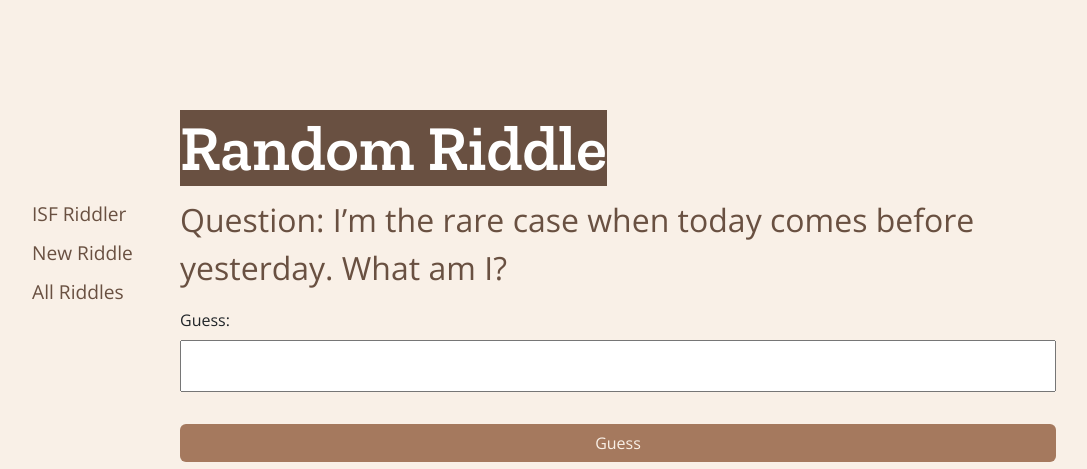
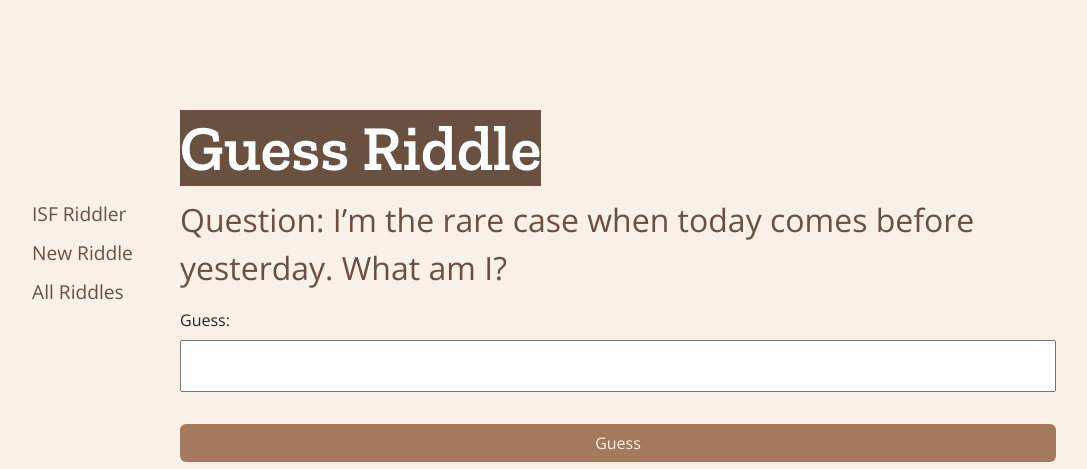
Before and after one commit to the-isf-academy/lab_riddler_tracks, a Django app: page /riddle/guess/1/ in a window 1280 px wide. Shown: the top 469 px of the page, without its empty margins (112-1199 px from the left). Run offline with Django 4.2, Linux system fonts and the light colour scheme; data comes from the database, SQL or seed files in the repository; both versions use the stored data as it was after the commit; some libraries are stand-ins or nearby versions.

Commit message:
add comments, add diffculty print, add fuzzywuzzy

```diff
--- a/pyproject.toml
+++ b/pyproject.toml
@@ -10,6 +10,7 @@ packages = [{include = "riddle_site"}]
 python = "^3.8.1"
 Django = "^4.1.7"
 django-bootstrap-v5 = "^1.0.11"
+fuzzywuzzy = "^0.18.0"
 
 
 [build-system]
--- a/riddle_app/models.py
+++ b/riddle_app/models.py
@@ -1,4 +1,6 @@
 from django.db import models
+from fuzzywuzzy import fuzz
+
 
 # Create your models here.
 
@@ -23,6 +25,17 @@ class Riddle(models.Model):
     def __str__(self):
         return f"{self.question}"
 
+    def check_guess(self,guess):
+        MIN_FUZZ_RATIO = 70
+
+        similarity = fuzz.ratio(guess.lower(), self.answer.lower())
+
+        if similarity >= MIN_FUZZ_RATIO:
+            return True
+        else:
+            return False
+
+
     def increase_likes(self):
         self.likes += 1
         self.save()
--- a/riddle_app/templates/riddle_detail.html
+++ b/riddle_app/templates/riddle_detail.html
@@ -5,6 +5,8 @@
 
 
     <p><b>Question:</b> {{ riddle.question }}</p>
+    <p><b>Difficulty:</b> {{ riddle.get_difficulty_display }}</p>
+
     <p><b>Likes:</b> {{ riddle.likes }}</p>
 
    <div class="container">
--- a/riddle_app/templates/riddle_guess.html
+++ b/riddle_app/templates/riddle_guess.html
@@ -1,11 +1,11 @@
 {% extends "base.html" %}
 
 {% block content %}
-    <h1>Random Riddle</h1>
+    <h1>Guess Riddle</h1>
 
     <p><b>Question: </b>{{ riddle }}</p>
 
-    {% if message %}
+    {% if has_message %}
         <p><b>Correct: </b>{{message}}</p>
 
         <button class="btn shadow-none"><a href="{% url 'riddle-guess' pk=riddle.id %}">Guess Again</a></button>
--- a/riddle_app/views.py
+++ b/riddle_app/views.py
@@ -1,11 +1,12 @@
-from django.shortcuts import render, get_object_or_404
+from django.shortcuts import render
 from django.http import HttpResponseRedirect
 from django.views.generic import FormView, ListView, DetailView, TemplateView
 from django.urls import reverse_lazy
-# Create your views here.
-from django.http import HttpResponse
+
 from .models import Riddle
 from .forms import NewRiddleForm, GuessRiddleForm
+
+#### class based views
 
 class IndexView(TemplateView):
     template_name = "index.html"
@@ -32,6 +33,9 @@ class RiddleDetailView(DetailView):
     model = Riddle
     template_name = "riddle_detail.html"
 
+
+#### function based views
+
 def riddle_like(request, pk):
     riddle = Riddle.objects.get(id=pk)
     riddle.increase_likes()
@@ -46,6 +50,7 @@ def guess_riddle(request,pk):
 
         context = {
             'riddle': riddle,
+            'has_message': True,
             'message': '',
             'pk': riddle.id
             }
@@ -54,10 +59,9 @@ def guess_riddle(request,pk):
         if form.is_valid():
             form_cleaned= form.cleaned_data
 
-            if form_cleaned['guess'] == riddle.answer:
-                context['message'] = 'Correct'
-            else:
-                context['message'] = 'False'
+            print(riddle.check_guess(form_cleaned['guess']))
+
+            context['message'] = riddle.check_guess(form_cleaned['guess'])
 
             return render(request, 'riddle_guess.html', context)
             return HttpResponseRedirect(reverse_lazy('riddle-guess', kwargs=context))
```
Also changed, not shown: db.sqlite3, 1 other file.
